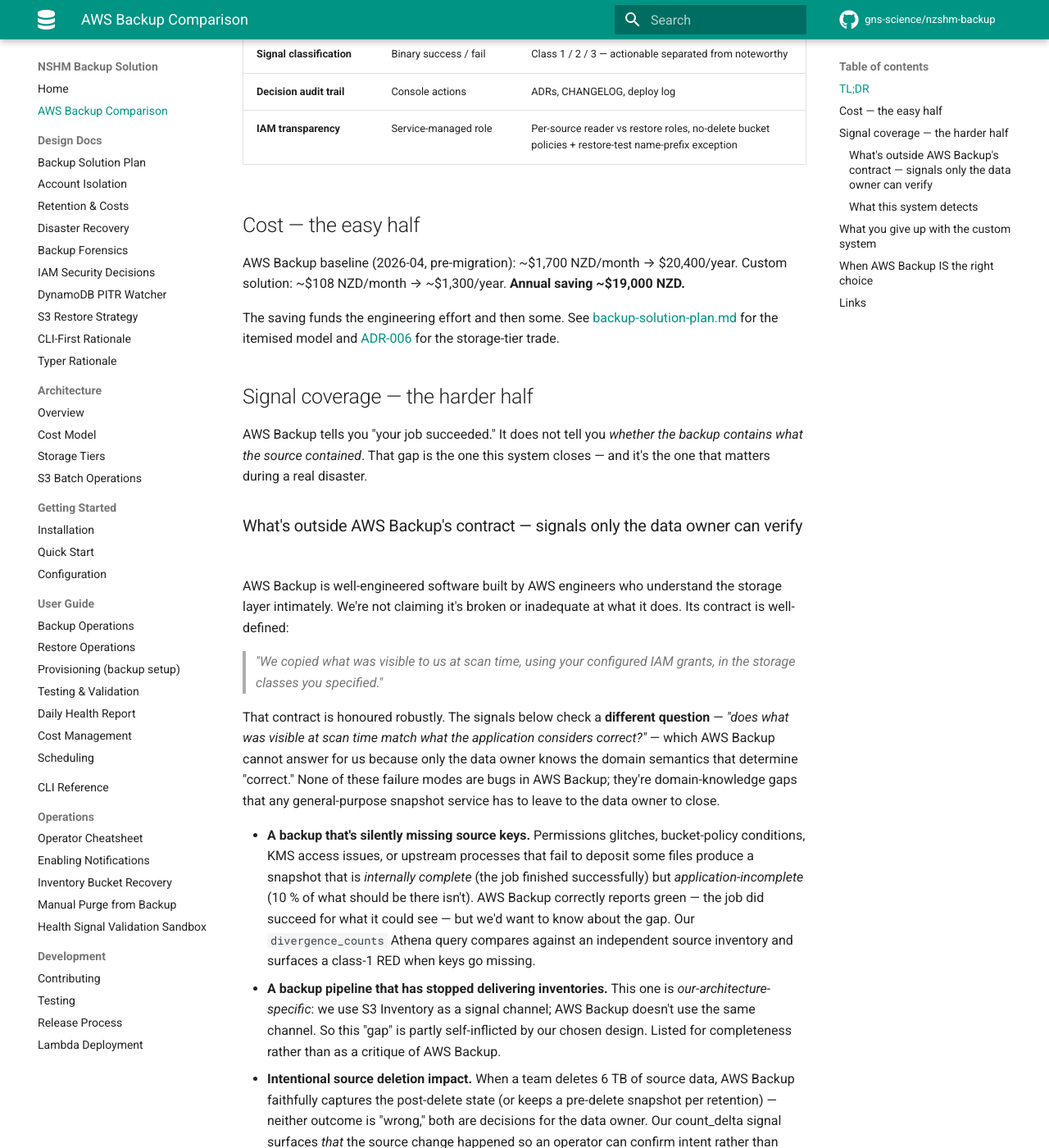
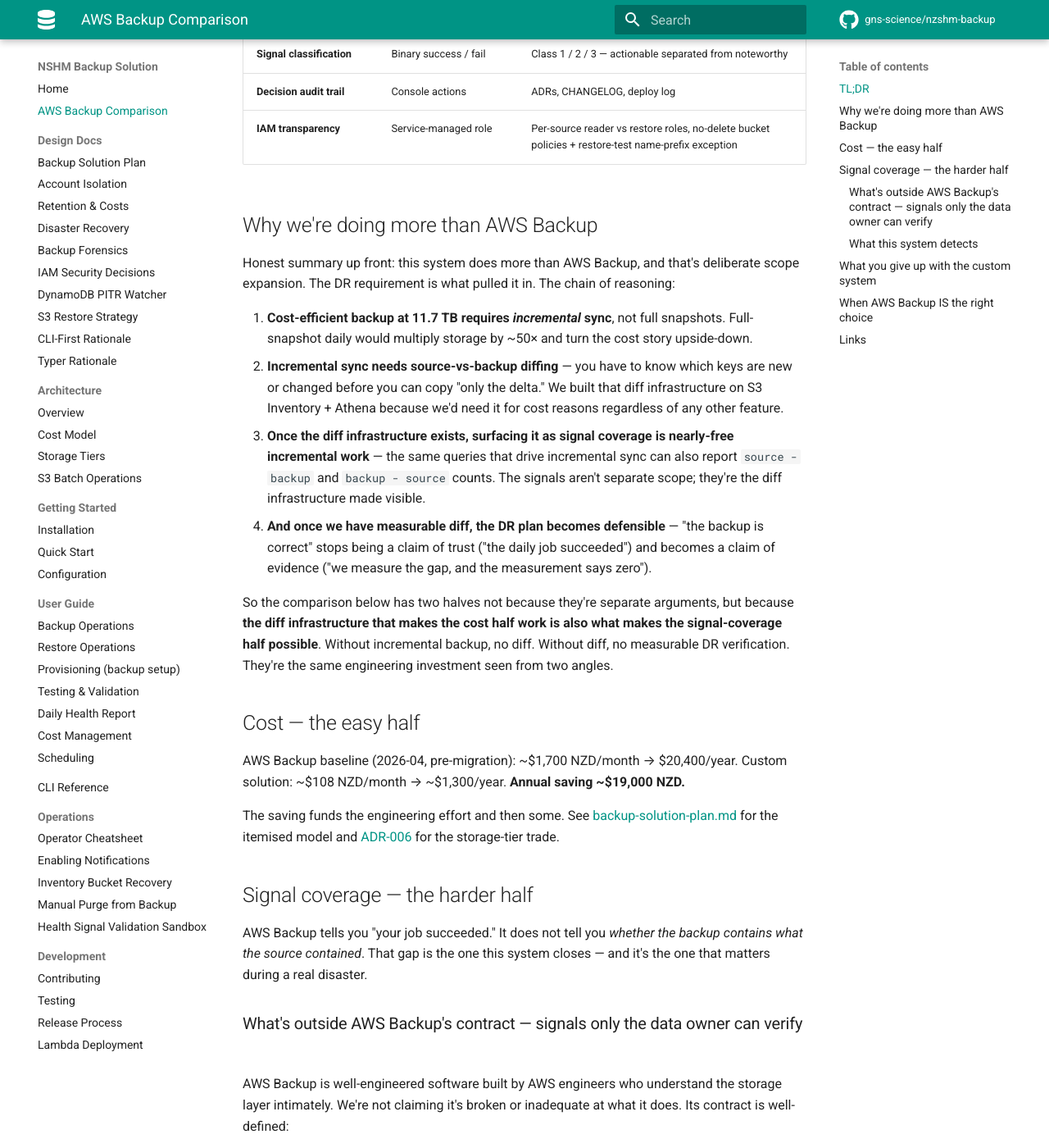
Before and after one commit to GNS-Science/aws-snapshot, an MkDocs documentation site: the page built from docs/aws-backup-comparison.md, in a window 1280 px wide and 1400 px high, scrolled down 771 px. Shown: the whole window at 82% size. Built offline with MkDocs 1.6.1 and Material for MkDocs 9.7.7, drawn with Linux system fonts in a browser that asks for light colours; comment, search, counter and statistics services are not loaded; the version menu is left out.

Commit message:
docs: aws-backup-comparison — add "Why we're doing more than AWS Backup" framing (#26 review follow-up)
Folds @chrisbc's one-paragraph framing from the #26 review thread
into the doc as a new section between the TL;DR and the cost
breakdown. Heads off the same misread @chrisdicaprio had — that the
signal-coverage section reads as "AWS Backup is inadequate" — by
explaining up front why both halves of the comparison exist in the
same story:

1. Cost-efficient backup at 11.7 TB needs incremental sync, not full
   snapshots
2. Incremental sync needs source-vs-backup diffing (S3 Inventory +
   Athena infrastructure)
3. Once diff infrastructure exists, signal coverage is nearly-free
   incremental work — same queries, different presentation
4. Once we have measurable diff, the DR plan becomes evidence-based
   rather than trust-based

The signal coverage isn't separate scope from cost optimization —
it's the diff infrastructure required for incremental backup, made
visible. Same engineering investment from two angles.

Pairs with e945ff1's reframing of the "What AWS Backup cannot
detect" section. Together those two doc changes head off the
"trust AWS engineers vs build it ourselves" misread and replace it
with the actual story: the cost requirement forced diffing, and
diffing happened to also close the DR verification gap.

No code changes.

```diff
--- a/docs/aws-backup-comparison.md
+++ b/docs/aws-backup-comparison.md
@@ -20,6 +20,37 @@
 | **Signal classification** | Binary success / fail | Class 1 / 2 / 3 — actionable separated from noteworthy |
 | **Decision audit trail** | Console actions | ADRs, CHANGELOG, deploy log |
 | **IAM transparency** | Service-managed role | Per-source reader vs restore roles, no-delete bucket policies + restore-test name-prefix exception |
+
+## Why we're doing more than AWS Backup
+
+Honest summary up front: this system does more than AWS Backup, and
+that's deliberate scope expansion. The DR requirement is what pulled
+it in. The chain of reasoning:
+
+1. **Cost-efficient backup at 11.7 TB requires *incremental* sync**,
+   not full snapshots. Full-snapshot daily would multiply storage by
+   ~50× and turn the cost story upside-down.
+2. **Incremental sync needs source-vs-backup diffing** — you have to
+   know which keys are new or changed before you can copy "only the
+   delta." We built that diff infrastructure on S3 Inventory + Athena
+   because we'd need it for cost reasons regardless of any other
+   feature.
+3. **Once the diff infrastructure exists, surfacing it as signal
+   coverage is nearly-free incremental work** — the same queries
+   that drive incremental sync can also report `source - backup` and
+   `backup - source` counts. The signals aren't separate scope;
+   they're the diff infrastructure made visible.
+4. **And once we have measurable diff, the DR plan becomes
+   defensible** — "the backup is correct" stops being a claim of
+   trust ("the daily job succeeded") and becomes a claim of evidence
+   ("we measure the gap, and the measurement says zero").
+
+So the comparison below has two halves not because they're separate
+arguments, but because **the diff infrastructure that makes the cost
+half work is also what makes the signal-coverage half possible**.
+Without incremental backup, no diff. Without diff, no measurable DR
+verification. They're the same engineering investment seen from two
+angles.
 
 ## Cost — the easy half
 
```
